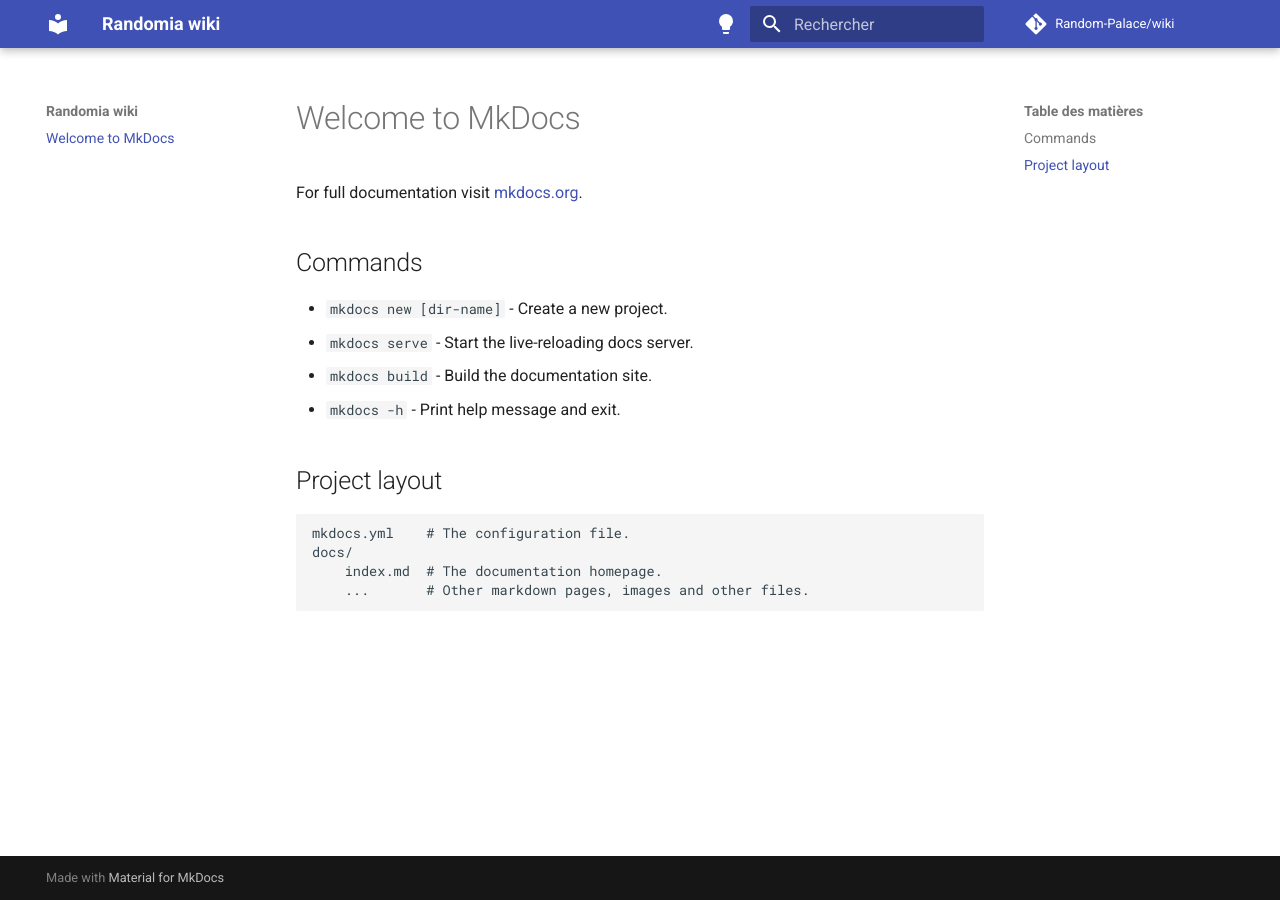
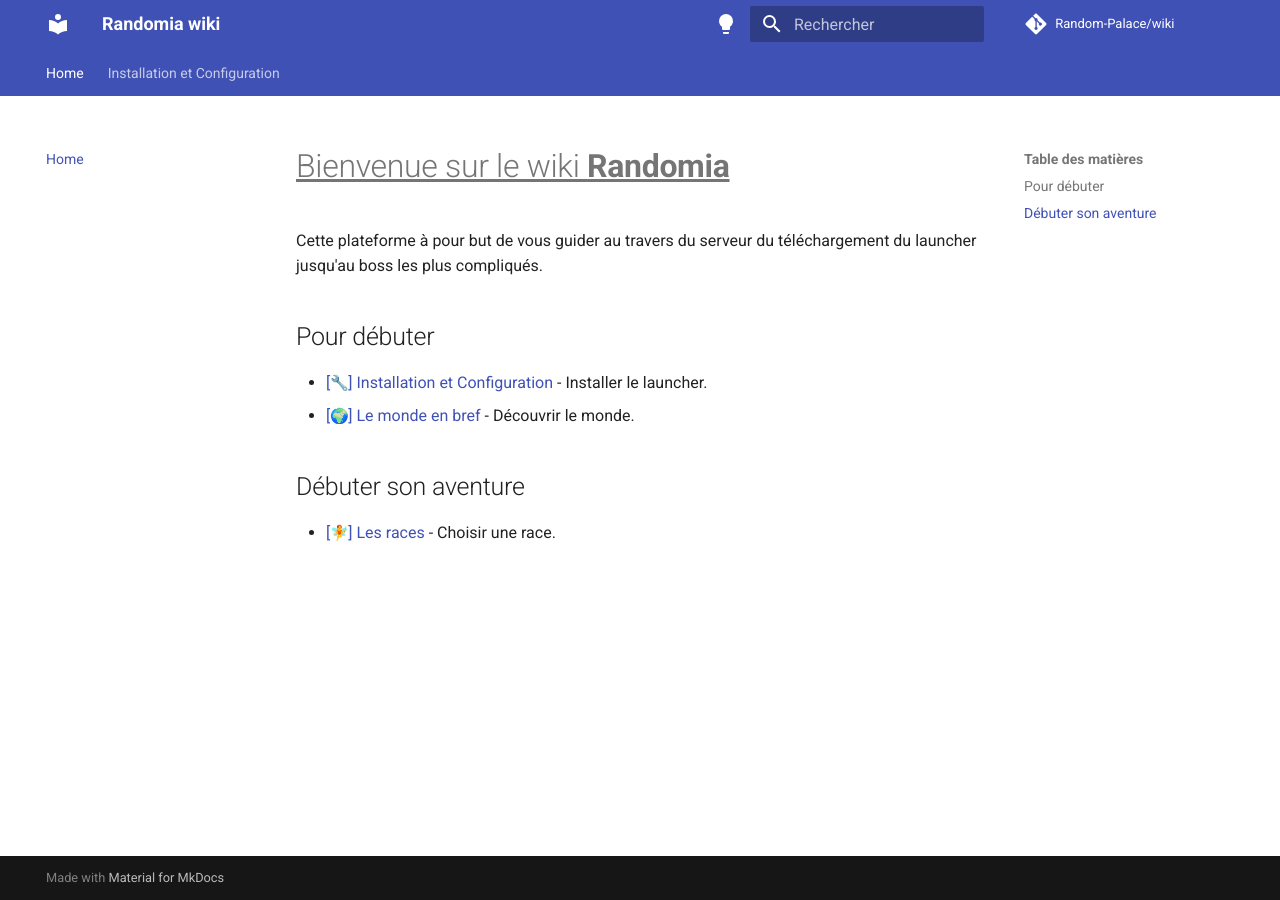
Before and after one commit to Random-Palace/wiki, an MkDocs documentation site: the page built from docs/index.md, in a window 1280 px wide. Built offline with MkDocs 1.6.1 and Material for MkDocs 9.7.7, drawn with Linux system fonts in a browser that asks for light colours; emoji names are drawn with the system emoji font; comment, search, counter and statistics services are not loaded.

Commit message:
Ajout des premières pages
Pages + nouveaux plugins

```diff
--- a/docs/index.md
+++ b/docs/index.md
@@ -1,17 +1,12 @@
-# Welcome to MkDocs
+# ^^Bienvenue sur le wiki **Randomia**^^
 
-For full documentation visit [mkdocs.org](https://www.mkdocs.org).
+Cette plateforme à pour but de vous guider au travers du serveur du téléchargement du launcher jusqu'au boss les plus compliqués.
 
-## Commands
+## Pour débuter
 
-* `mkdocs new [dir-name]` - Create a new project.
-* `mkdocs serve` - Start the live-reloading docs server.
-* `mkdocs build` - Build the documentation site.
-* `mkdocs -h` - Print help message and exit.
+* [[:wrench:] Installation et Configuration](/install/) - Installer le launcher.
+* [[:earth_africa:] Le monde en bref](#) - Découvrir le monde.
 
-## Project layout
+## Débuter son aventure
 
-    mkdocs.yml    # The configuration file.
-    docs/
-        index.md  # The documentation homepage.
-        ...       # Other markdown pages, images and other files.
+* [[:fairy:] Les races](#) - Choisir une race.
--- a/mkdocs.yml
+++ b/mkdocs.yml
@@ -1,3 +1,11 @@
+nav:
+    - Home: index.md
+    - Installation et Configuration:
+        - install/index.md
+        - Configuration : install/parametres.md
+
+
+
 site_name: Randomia wiki
 repo_url: https://github.com/Random-Palace/wiki
 repo_name: Random-Palace/wiki
@@ -5,7 +13,11 @@
   homepage: https://randomia.random-palace.fr/
 theme:
     features:
+        - navigation.path
+        - navigation.expand
+        - navigation.sections
         - navigation.instant
+        - navigation.tabs
     name: material
     language: fr
     palette:
@@ -20,3 +32,19 @@
       toggle:
         icon: material/lightbulb-outline
         name: Switch to light mode
+markdown_extensions:
+  - admonition
+  - pymdownx.details
+  - pymdownx.superfences
+  - attr_list
+  - md_in_html
+  - pymdownx.superfences
+  - tables
+  - pymdownx.critic
+  - pymdownx.caret
+  - pymdownx.keys
+  - pymdownx.mark
+  - pymdownx.tilde
+  - pymdownx.emoji:
+      emoji_index: !!python/name:materialx.emoji.twemoji
+      emoji_generator: !!python/name:materialx.emoji.to_svg
```
Also changed, not shown: docs/install/index.md (added, +3 -0 lines), docs/install/parametres.md (added, +1 -0 lines).
